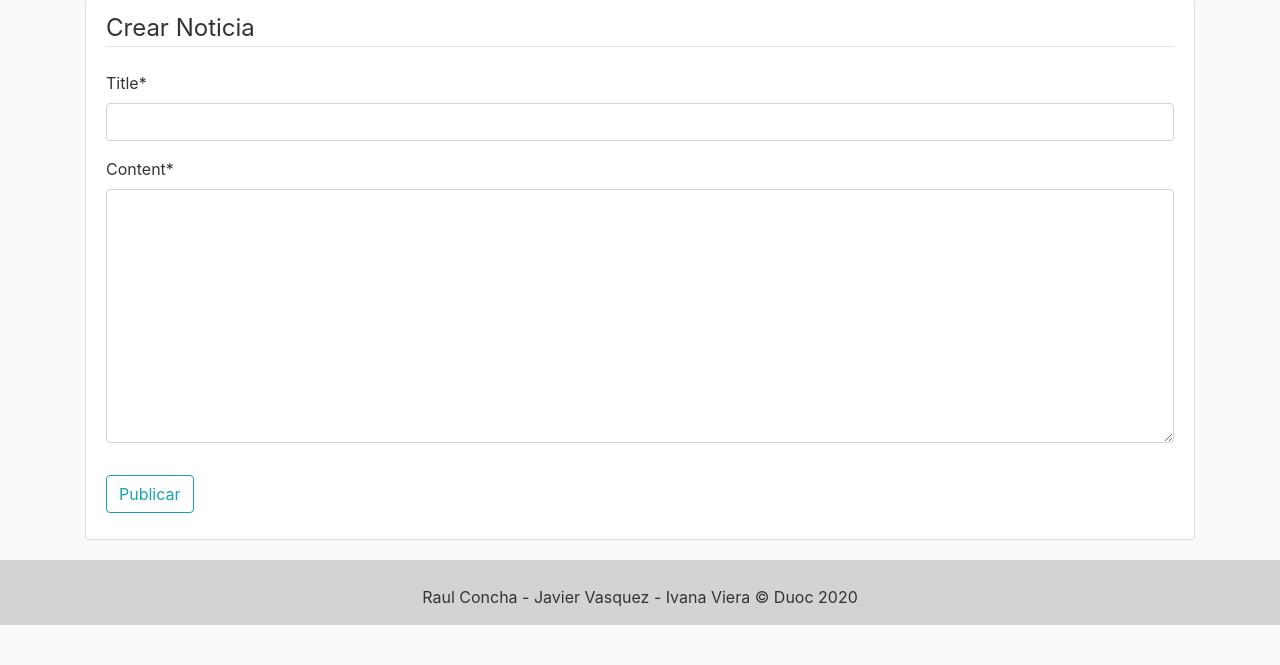
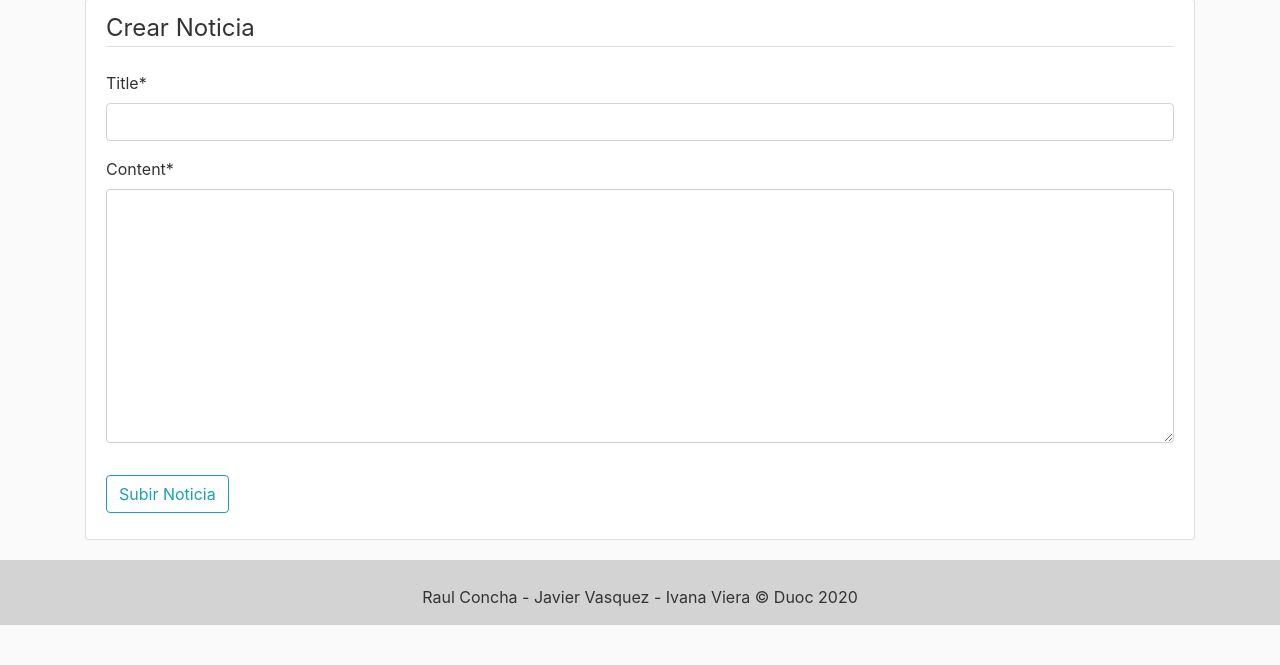
Before and after one commit to raulconcha/proyecto_review_ware, a Django app: page /news/new/ in a window 1280 px wide. Shown: the part 113-778 px from the top of the page. Run offline with Django 3.2, Linux system fonts and the light colour scheme; a user stored in the database is signed in; some libraries are stand-ins or nearby versions.

Commit message:
se hacen las ultimas modificaciones dentro de las paginas

```diff
--- a/blog/templates/blog/news_form.html
+++ b/blog/templates/blog/news_form.html
@@ -9,7 +9,7 @@
                 {{ form|crispy }}
             </fieldset>
             <div class="form-group">
-                <button class="btn btn-outline-info" type="submit">Publicar</button>
+                <button class="btn btn-outline-info" type="submit">Subir Noticia</button>
             </div>
         </form>
     </div>
```
